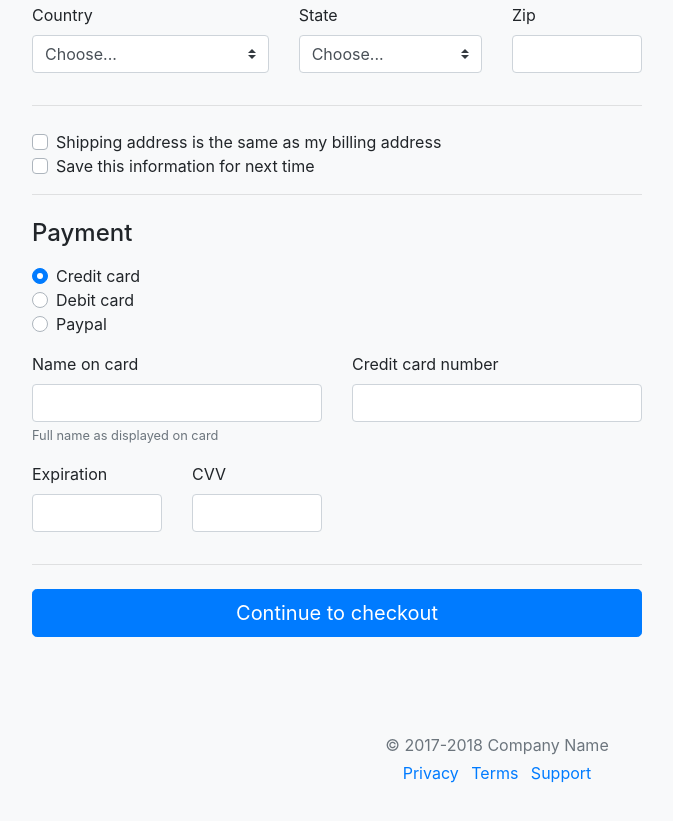
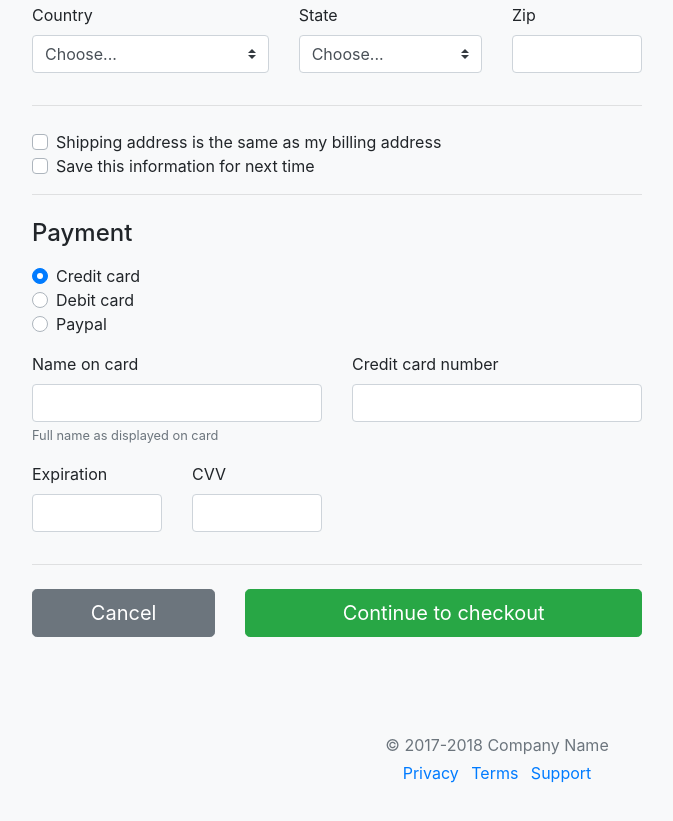
Before and after one commit to autifyhq/bootstrap-checkout-example, a plain HTML site: page index.html in a window 1280 px wide. Shown: the part 786-1607 px from the top of the page, without its empty margins (143-816 px from the left). Drawn offline with nearby package versions, Linux system fonts and the light colour scheme.

Commit message:
Sun May 19 02:48:11 JST 2019

```diff
--- a/index.html
+++ b/index.html
@@ -230,7 +230,14 @@
               </div>
             </div>
             <hr class="mb-4">
-            <button class="btn btn-primary btn-lg btn-block" type="submit">Continue to checkout</button>
+            <div class="row">
+              <div class="col-4">
+                <button class="btn btn-secondary btn-lg btn-block" type="submit">Cancel</button>
+              </div>
+              <div class="col-8">
+                <button class="btn btn-success btn-lg btn-block" type="submit">Continue to checkout</button>
+              </div>
+            </div>
           </form>
         </div>
       </div>
```
